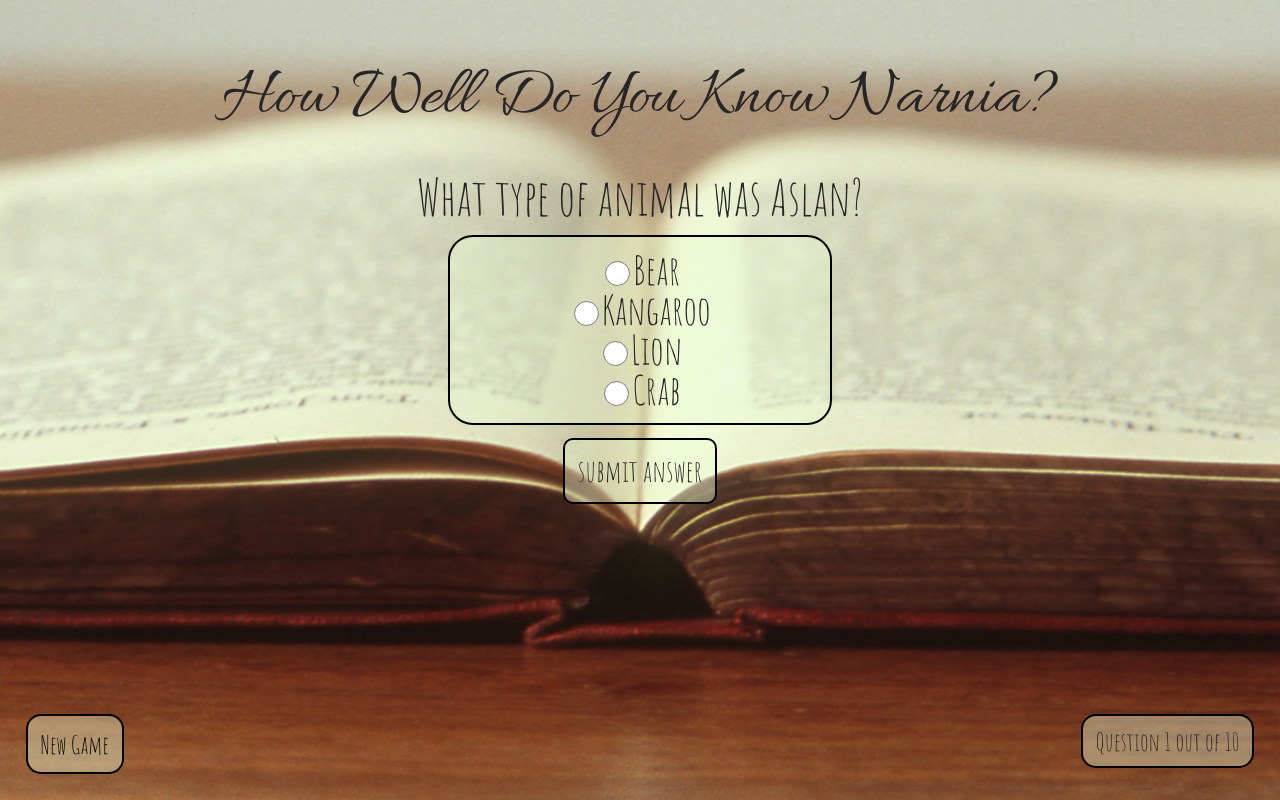
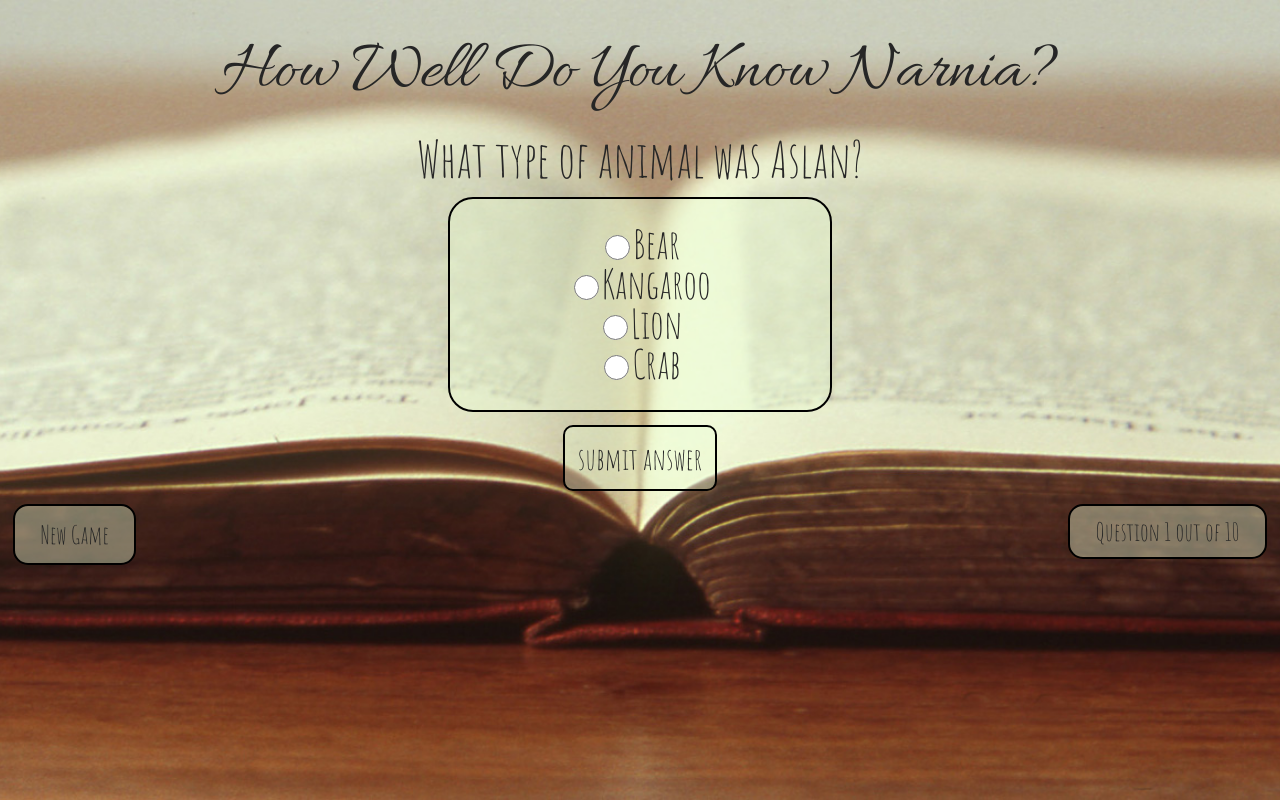
Before and after one commit to andraroston/narnia-quiz, a plain HTML site: page index.html in a window 1280 px wide. Drawn offline with nearby package versions, Linux system fonts and the light colour scheme.

Commit message:
Linted Version
Linted my code to help with browser issues. Also, changed CSS for
footer so that it doesn’t overlap the game.

```diff
--- a/app.js
+++ b/app.js
@@ -85,17 +85,18 @@ var gamePlay = function() {
 
 //	getting the value of the user choice
 
-		var userChoice = $('input[name=choice]:checked').val()
+		var userChoice = $('input[name=choice]:checked').val();
 			console.log(userChoice);
 
 	//  to add one point to user score if answer is correct
 		var userScoring = function() {
 				if(userChoice === allQuestions[currentTurn].correctAnswer) {
-				userScore += 1
+				userScore += 1;
+				console.log(userScore);
+				}
+			currentTurn += 1;
+	 		console.log(currentTurn);
 			};
-		console.log(userScore);
-	 	currentTurn += 1;
-		};
 
 		userScoring();
 		}
@@ -129,19 +130,19 @@ $("#submitButton").on("click", function() {
 	$("#possibleAnswers").find("h3").fadeIn(1000);
 	$("#question").replaceWith("<h2 id = 'question'>" + "All done! Your score is..." + "</h2>").fadeIn(1000);
 	$('#count').replaceWith("<span id='count'>" + "1" + "</span>");
-};
+}
 
 });
 
 
 //what happens when user clicks new game button
 $("#newGame").on("click", function(){
-	console.log("New Game Button Clicked")
+	console.log("New Game Button Clicked");
 	currentTurn = 0;
 	userScore = 0;
 	counter = 1;
-	$('#count').replaceWith("<span id='count'>" + counter + "</span>")
-	$("#question").replaceWith("<h2 id = 'question'>" + allQuestions[0].question + "</h2>")
+	$('#count').replaceWith("<span id='count'>" + counter + "</span>");
+	$("#question").replaceWith("<h2 id = 'question'>" + allQuestions[0].question + "</h2>");
 	$("#possibleAnswers").find("h3").hide();
 	$("#choice1").replaceWith("<li id = 'choice1'>" + "<input type='radio' name='choice' value=" +allQuestions[0].possibleAnswers[0]+ ">" +allQuestions[0].possibleAnswers[0]+ "</li>");
 	$("#choice2").replaceWith("<li id = 'choice2'>" + "<input type='radio' name='choice' value=" +allQuestions[0].possibleAnswers[1]+ ">" +allQuestions[0].possibleAnswers[1]+ "</li>");
@@ -149,4 +150,4 @@ $("#newGame").on("click", function(){
 	$("#choice4").replaceWith("<li id = 'choice4'>" + "<input type='radio' name='choice' value=" +allQuestions[0].possibleAnswers[3]+ ">" +allQuestions[0].possibleAnswers[3]+ "</li>");
 	$("#possibleAnswers").find("ul").fadeIn('fast');
 	});
-})
+});
--- a/index.html
+++ b/index.html
@@ -10,8 +10,8 @@
 	<title>Narnia Quiz</title>
 </head>
 <body>
+	<div class="wrapper">
 	<header>How Well Do You Know Narnia?</header>
-
 		<div id = "theGame">
 			<h2 id = "question">What type of animal was Aslan?</h2>
 			<form id = "possibleAnswers">
@@ -26,6 +26,7 @@
 
 			<button type="submit" id="submitButton">submit answer</button>
 		</div>
+	</div>
 
 	<footer>
 		<button type="submit" id="newGame">New Game</button>
--- a/main.css
+++ b/main.css
@@ -50,33 +50,34 @@ table {
 
 body {
 	background: no-repeat center center fixed;
-	background-image: url("images/book.jpg");
+	background-image: url("images/Book.jpg");
 	background-size: cover;
+}
+
+
+
+#theGame {
+	text-align: center;
 }
 
 header {
 	text-align: center;
 	font-size: 70px;
-	margin-top: 5%;
+	margin-top: 3%;
 	font-family: "Allura";
 	color: #262626;
 }
 
-#theGame {
-	text-align: center;
-	min-width: 125px;
-}
-
 h2 {
 	font-size: 50px;
-	margin-top: 3%;
+	margin-top: 2%;
 	margin-bottom: 1%;
 	font-family: "Amatic SC";
 	color: #262626;
 }
 
 #possibleAnswers {
-	padding: 1%;
+	padding: 2%;
 	margin: 1% 35% 1% 35%;
 	border: 2px solid black;
 	border-radius: 25px;
@@ -84,148 +85,7 @@ h2 {
 	font-family: "Amatic SC";
 	background-color: rgba(236, 252, 212, 0.4);
 	color: #262626;
-}
 
-input[type=radio] {
-	height: 25px;
-	width: 25px;
-	vertical-align: middle;
-	border-radius: 1px;
-
-}
-
-#submitButton {
-	padding: 1%;
-	border: 2px solid black;
-	border-radius: 10px;
-	font-size: 30px;
-	font-family: "Amatic SC";
-	background-color: rgba(236, 252, 212, 0.4);
-	color: #262626;
-}
-
-footer {
-	position: absolute;
-	clear: all;
-	width: 100%;
-	bottom: 0;
-	left: 0;
-	color: #262626;
-}
-
-footer div {
-	display: inline-block;
-	margin: 2%;
-	text-align: center;
-	padding: 1%;
-	border: 2px solid black;
-	border-radius: 15px;
-	font-size: 25px;
-	font-family: "Amatic SC";
-	background-color: rgba(236, 252, 212, 0.4);
-}
-
-footer button {
-	display: inline-block;
-	margin: 2%;
-	text-align: center;
-	padding: 1%;
-	border: 2px solid black;
-	border-radius: 15px;
-	font-size: 25px;
-	font-family: "Amatic SC";
-	background-color: rgba(236, 252, 212, 0.4);
-}
-
-#footright {
-	float: right;
-}/* http://meyerweb.com/eric/tools/css/reset/
-   v2.0 | 20110126
-   License: none (public domain)
-*/
-
-html, body, div, span, applet, object, iframe,
-h1, h2, h3, h4, h5, h6, p, blockquote, pre,
-a, abbr, acronym, address, big, cite, code,
-del, dfn, em, img, ins, kbd, q, s, samp,
-small, strike, strong, sub, sup, tt, var,
-b, u, i, center,
-dl, dt, dd, ol, ul, li,
-fieldset, form, label, legend,
-table, caption, tbody, tfoot, thead, tr, th, td,
-article, aside, canvas, details, embed,
-figure, figcaption, footer, header, hgroup,
-menu, nav, output, ruby, section, summary,
-time, mark, audio, video {
-	margin: 0;
-	padding: 0;
-	border: 0;
-	font-size: 100%;
-	font: inherit;
-	vertical-align: baseline;
-}
-/* HTML5 display-role reset for older browsers */
-article, aside, details, figcaption, figure,
-footer, header, hgroup, menu, nav, section {
-	display: block;
-}
-body {
-	line-height: 1;
-}
-ol, ul {
-	list-style: none;
-}
-blockquote, q {
-	quotes: none;
-}
-blockquote:before, blockquote:after,
-q:before, q:after {
-	content: '';
-	content: none;
-}
-table {
-	border-collapse: collapse;
-	border-spacing: 0;
-}
-/* my CSS starts here */
-
-body {
-	background: no-repeat center center fixed;
-	background-image: url("images/book.jpg");
-	background-size: cover;
-}
-
-header {
-	text-align: center;
-	font-size: 70px;
-	margin-top: 5%;
-	font-family: "Allura";
-	color: #262626;
-}
-
-#theGame {
-	text-align: center;
-	min-width: 125px;
-}
-
-h2 {
-	font-size: 50px;
-	margin-top: 3%;
-	margin-bottom: 1%;
-	font-family: "Amatic SC";
-	color: #262626;
-}
-
-#possibleAnswers {
-	padding: 1%;
-	margin: 1% 35% 1% 35%;
-	border: 2px solid black;
-	border-radius: 25px;
-	font-size: 40px;
-	font-family: "Amatic SC";
-	background-color: rgba(236, 252, 212, 0.4);
-	color: #262626;
-	min-height: 160px;
 
 }
 
@@ -240,8 +100,6 @@ input[type=radio] {
 	width: 25px;
 	vertical-align: middle;
 	border-radius: 1px;
-
-
 }
 
 #submitButton {
@@ -252,39 +110,39 @@ input[type=radio] {
 	font-family: "Amatic SC";
 	background-color: rgba(236, 252, 212, 0.4);
 	color: #262626;
+	margin-left: auto;
+	margin-right: auto;
 }
 
 footer {
-	position: absolute;
-	clear: all;
 	width: 100%;
-	bottom: 0;
-	left: 0;
-	color: #262626;
 }
+
 
 footer div {
 	display: inline-block;
-	margin: 2%;
+	margin: 1%;
 	text-align: center;
-	padding: 1%;
+	padding: 1% 2% 1% 2%;
 	border: 2px solid black;
 	border-radius: 15px;
 	font-size: 25px;
 	font-family: "Amatic SC";
 	background-color: rgba(236, 252, 212, 0.4);
+	color: #262626
 }
 
 footer button {
 	display: inline-block;
-	margin: 2%;
+	margin: 1%;
 	text-align: center;
-	padding: 1%;
+	padding: 1% 2% 1% 2%;
 	border: 2px solid black;
 	border-radius: 15px;
 	font-size: 25px;
 	font-family: "Amatic SC";
 	background-color: rgba(236, 252, 212, 0.4);
+	color: #262626
 }
 
 #footright {
```
Lines whose indentation alone changed are shown as unchanged.
